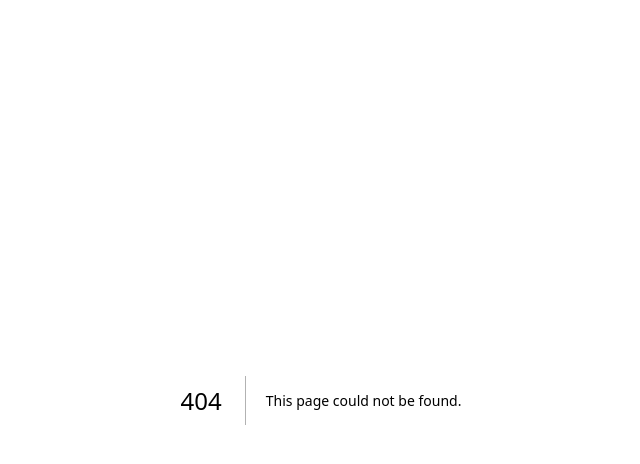
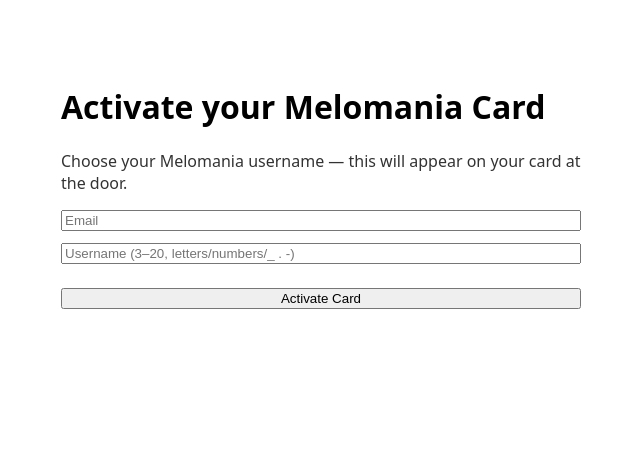
Before and after one commit to armiiinsaber/MELOMANIA-CARD, a Next.js app: page /activate in a window 1280 px wide. Before the commit this address had no page. Shown: the top 464 px of the page, without its empty margins (319-959 px from the left). Built offline with nearby package versions, Linux system fonts and the light colour scheme.

Commit message:
Create page.tsx

```diff
--- /dev/null
+++ b/src/app/activate/page.tsx
@@ -0,0 +1,59 @@
+'use client';
+import { useEffect, useState } from 'react';
+const EVENT = process.env.NEXT_PUBLIC_EVENT_SLUG as string;
+
+export default function Activate() {
+  const [email, setEmail] = useState('');
+  const [username, setUsername] = useState('');
+  const [avail, setAvail] = useState<null | boolean>(null);
+  const [loading, setLoading] = useState(false);
+  const [cardUrl, setCardUrl] = useState<string | null>(null);
+  const [error, setError] = useState<string | null>(null);
+
+  useEffect(() => {
+    const run = async () => {
+      if (!username || username.length < 3) { setAvail(null); return; }
+      const res = await fetch(`/api/username-available?u=${encodeURIComponent(username)}`);
+      const j = await res.json();
+      if (j.ok) setAvail(j.available); else setAvail(null);
+    };
+    const t = setTimeout(run, 300);
+    return () => clearTimeout(t);
+  }, [username]);
+
+  const onSubmit = async (e: React.FormEvent) => {
+    e.preventDefault();
+    setLoading(true); setError(null);
+    const res = await fetch('/api/activate', {
+      method: 'POST',
+      headers: { 'Content-Type':'application/json' },
+      body: JSON.stringify({ email, username, eventSlug: EVENT })
+    });
+    const j = await res.json();
+    setLoading(false);
+    if (j.ok) setCardUrl(j.cardUrl);
+    else setError(j.reason ?? 'Something went wrong');
+  };
+
+  return (
+    <main style={{ maxWidth: 520, margin: '40px auto', padding: 24 }}>
+      <h1>Activate your Melomania Card</h1>
+      <p style={{opacity:.8}}>Choose your Melomania username — this will appear on your card at the door.</p>
+      <form onSubmit={onSubmit} style={{ display:'grid', gap:12 }}>
+        <input placeholder="Email" value={email} onChange={e=>setEmail(e.target.value)} required />
+        <input placeholder="Username (3–20, letters/numbers/_ . -)" value={username} onChange={e=>setUsername(e.target.value)} required />
+        <small style={{ color: avail===false ? 'crimson' : 'inherit' }}>
+          {avail===false && 'Username is taken'}
+          {avail===true && 'Username is available'}
+        </small>
+        <button disabled={loading || avail===false}>{loading ? 'Issuing…' : 'Activate Card'}</button>
+      </form>
+      {error && <p style={{ color:'crimson', marginTop:12 }}>{error}</p>}
+      {cardUrl && (
+        <p style={{marginTop:16}}>
+          Done. Your card is ready: <a href={cardUrl}>Open Card →</a>
+        </p>
+      )}
+    </main>
+  );
+}
```
